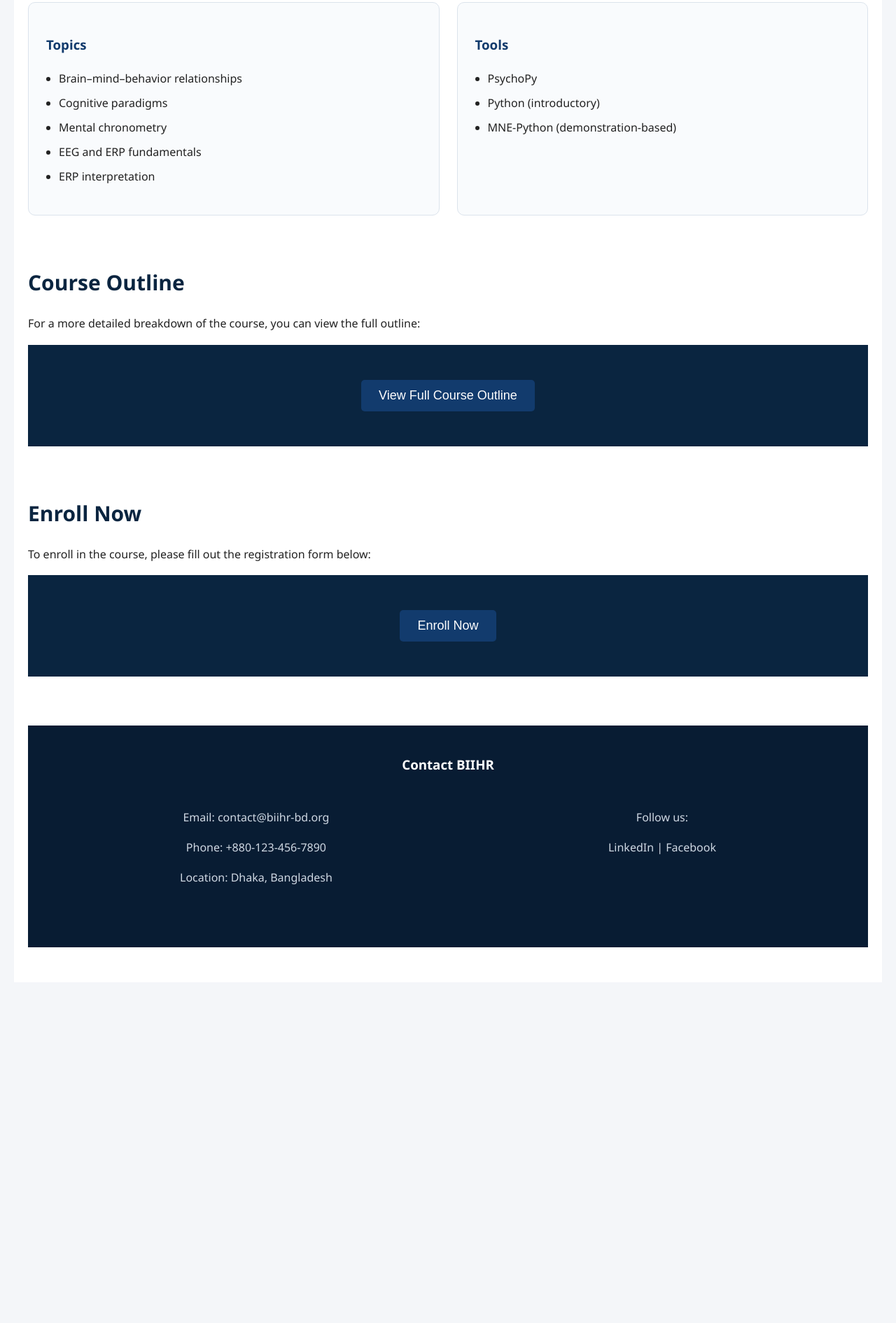
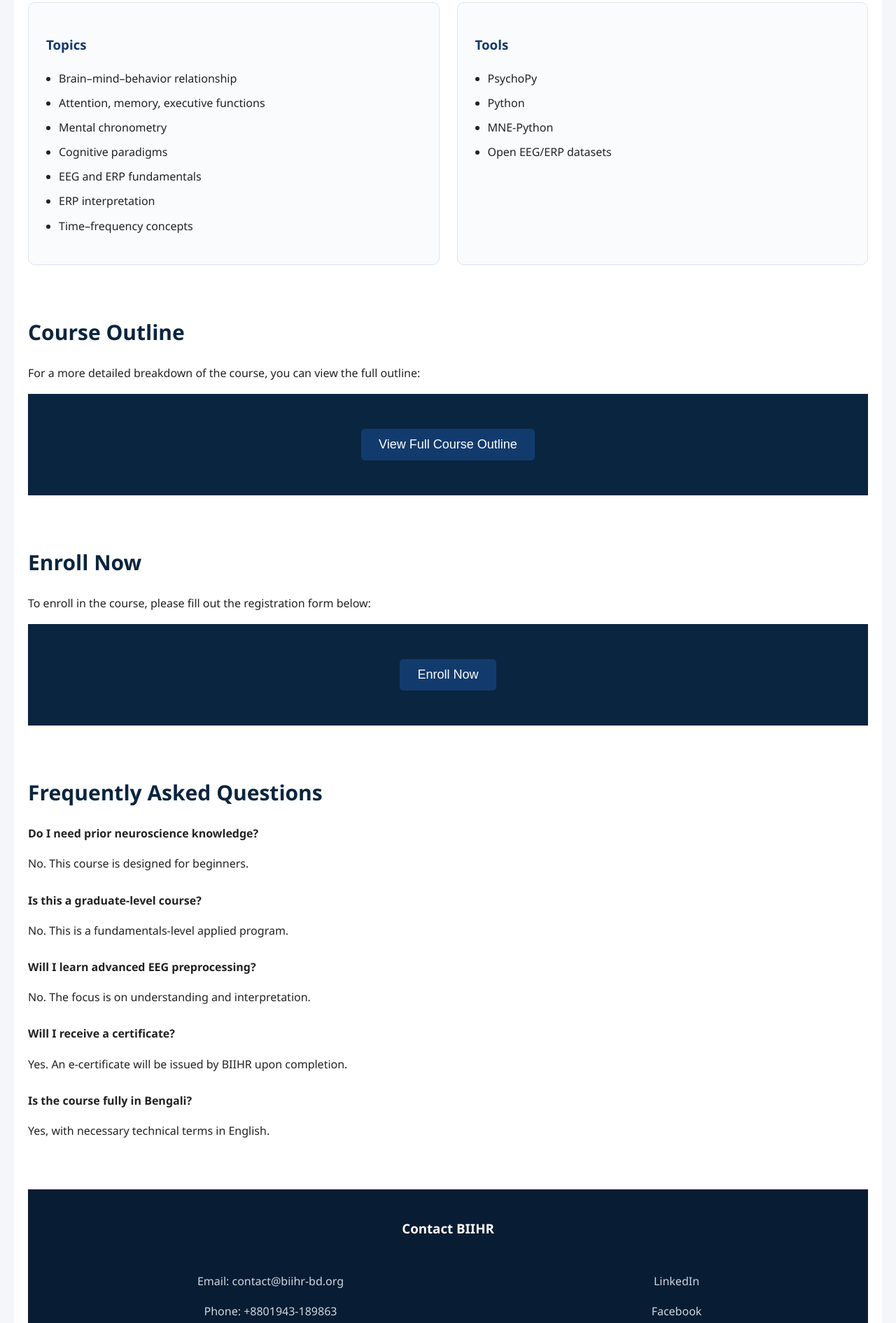
Before and after one commit to biihr/facn-training, a plain HTML site: page index.html in a window 1280 px wide. Shown: the part 2283-4174 px from the top of the page at 70% size. Before the commit the page ends 3687 px from the top, so only its background shows below. Drawn offline with Linux system fonts and the light colour scheme.

Commit message:
FACN course webpage.html

```diff
--- a/index.html
+++ b/index.html
@@ -95,9 +95,13 @@ ul li {
   border: none;
   border-radius: 5px;
   cursor: pointer;
+  transition: background 0.3s ease;
 }
 .cta button:hover {
   background: #0a2540;
+}
+.cta a {
+  text-decoration: none;
 }
 .footer {
   background: #081c33;
@@ -118,13 +122,20 @@ ul li {
 }
 .footer .contact-info div {
   margin: 10px;
+  text-align: center;
 }
 .footer .contact-info a {
   color: #cfd8e3;
   text-decoration: none;
+  font-size: 16px;
 }
 .footer .contact-info a:hover {
   color: #ffffff;
+}
+.footer .contact-info i {
+  font-size: 30px;
+  margin-bottom: 10px;
+  color: #0a2540;
 }
 .faq-item {
   margin-bottom: 25px;
@@ -252,19 +263,22 @@ ul li {
     <div class="card">
       <h3>Topics</h3>
       <ul>
-        <li>Brain–mind–behavior relationships</li>
+        <li>Brain–mind–behavior relationship</li>
+        <li>Attention, memory, executive functions</li>
+        <li>Mental chronometry</li>
         <li>Cognitive paradigms</li>
-        <li>Mental chronometry</li>
         <li>EEG and ERP fundamentals</li>
         <li>ERP interpretation</li>
+        <li>Time–frequency concepts</li>
       </ul>
     </div>
     <div class="card">
       <h3>Tools</h3>
       <ul>
         <li>PsychoPy</li>
-        <li>Python (introductory)</li>
-        <li>MNE-Python (demonstration-based)</li>
+        <li>Python</li>
+        <li>MNE-Python</li>
+        <li>Open EEG/ERP datasets</li>
       </ul>
     </div>
   </div>
@@ -296,21 +310,52 @@ ul li {
   </div>
 </div>
 
+<!-- FAQ -->
+<div class="section">
+  <h2>Frequently Asked Questions</h2>
+
+  <div class="faq-item">
+    <strong>Do I need prior neuroscience knowledge?</strong>
+    <p>No. This course is designed for beginners.</p>
+  </div>
+
+  <div class="faq-item">
+    <strong>Is this a graduate-level course?</strong>
+    <p>No. This is a fundamentals-level applied program.</p>
+  </div>
+
+  <div class="faq-item">
+    <strong>Will I learn advanced EEG preprocessing?</strong>
+    <p>No. The focus is on understanding and interpretation.</p>
+  </div>
+
+  <div class="faq-item">
+    <strong>Will I receive a certificate?</strong>
+    <p>Yes. An e-certificate will be issued by BIIHR upon completion.</p>
+  </div>
+
+  <div class="faq-item">
+    <strong>Is the course fully in Bengali?</strong>
+    <p>Yes, with necessary technical terms in English.</p>
+  </div>
+</div>
+
 <!-- FOOTER -->
 <div class="footer">
   <h3>Contact BIIHR</h3>
   <div class="contact-info">
     <div>
+      <i class="fa fa-envelope"></i>
       <p>Email: <a href="mailto:contact@biihr-bd.org">contact@biihr-bd.org</a></p>
-      <p>Phone: +880-123-456-7890</p>
+      <i class="fa fa-phone"></i>
+      <p>Phone: +8801943-189863</p>
       <p>Location: Dhaka, Bangladesh</p>
     </div>
     <div>
-      <p>Follow us:</p>
-      <p>
-        <a href="https://www.linkedin.com/company/biihr" target="_blank">LinkedIn</a> |
-        <a href="https://www.facebook.com/biihr" target="_blank">Facebook</a>
-      </p>
+      <i class="fa fa-linkedin"></i>
+      <p><a href="https://www.linkedin.com/company/biihrbd" target="_blank">LinkedIn</a></p>
+      <i class="fa fa-facebook"></i>
+      <p><a href="https://www.facebook.com/biihrbd" target="_blank">Facebook</a></p>
     </div>
   </div>
 </div>
```
